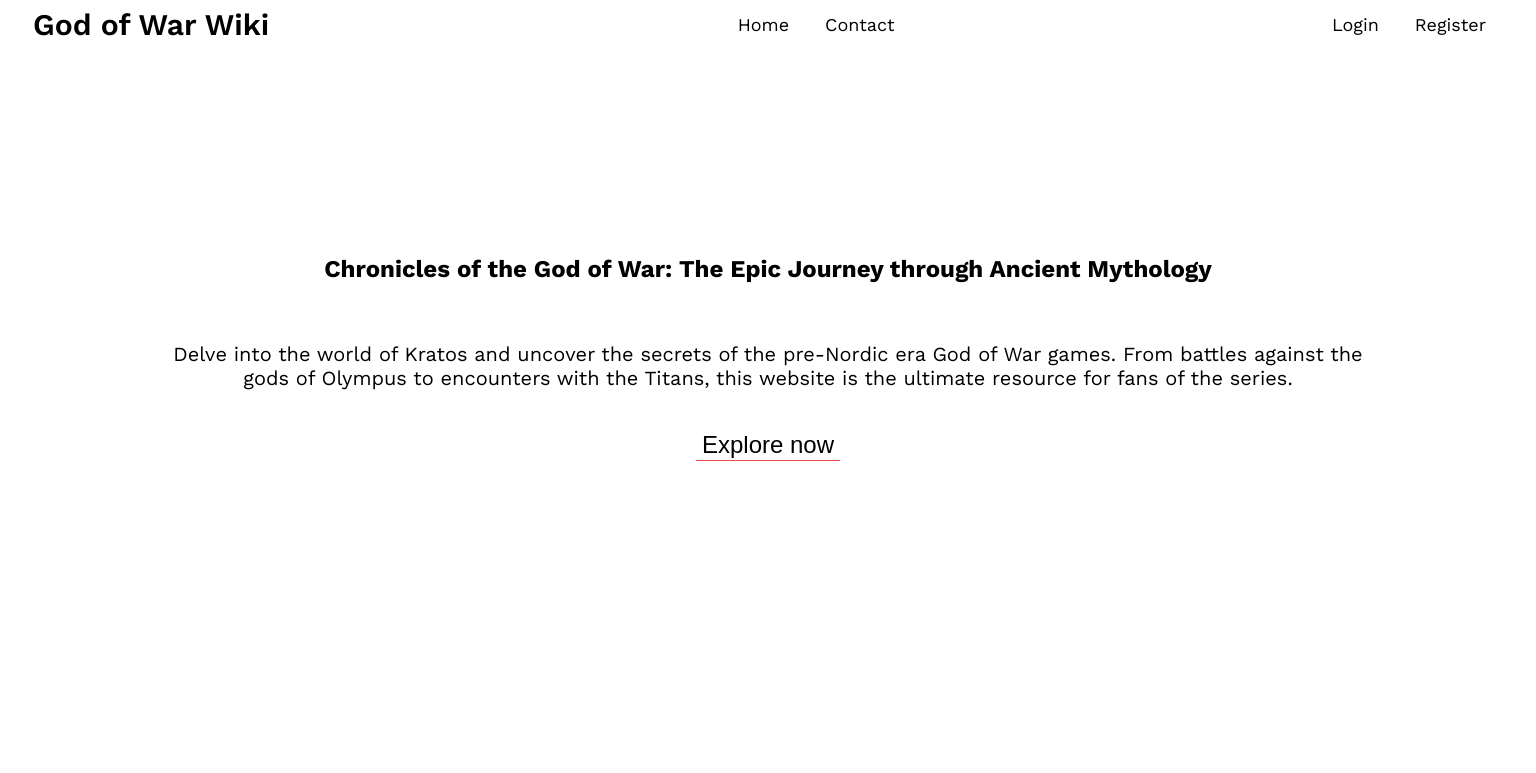
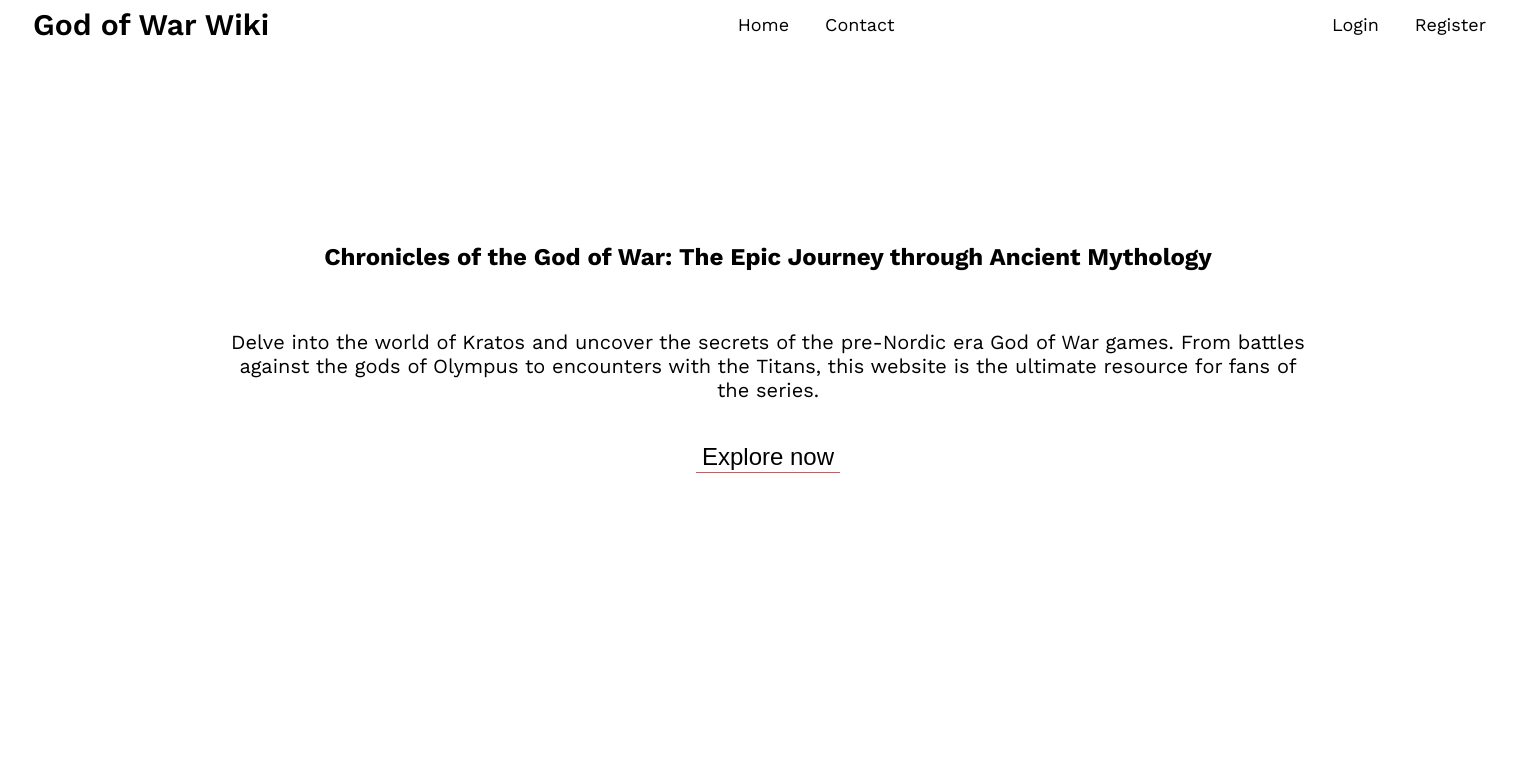
Before and after one commit to Impraa/God-of-War-Wiki, a React (Vite) app in the folder react/: page / in a window 1536 px wide. Shown: the top 773 px of the page. Built offline with nearby package versions, Linux system fonts and the light colour scheme.

Commit message:
Hero changes

```diff
--- a/react/src/styles/pages/components/Hero.scss
+++ b/react/src/styles/pages/components/Hero.scss
@@ -44,6 +44,6 @@
 
 @media (min-width: 1440px) {
     .hero {
-        padding: 0 10em;
+        padding: 0 14em;
     }
 }
```
